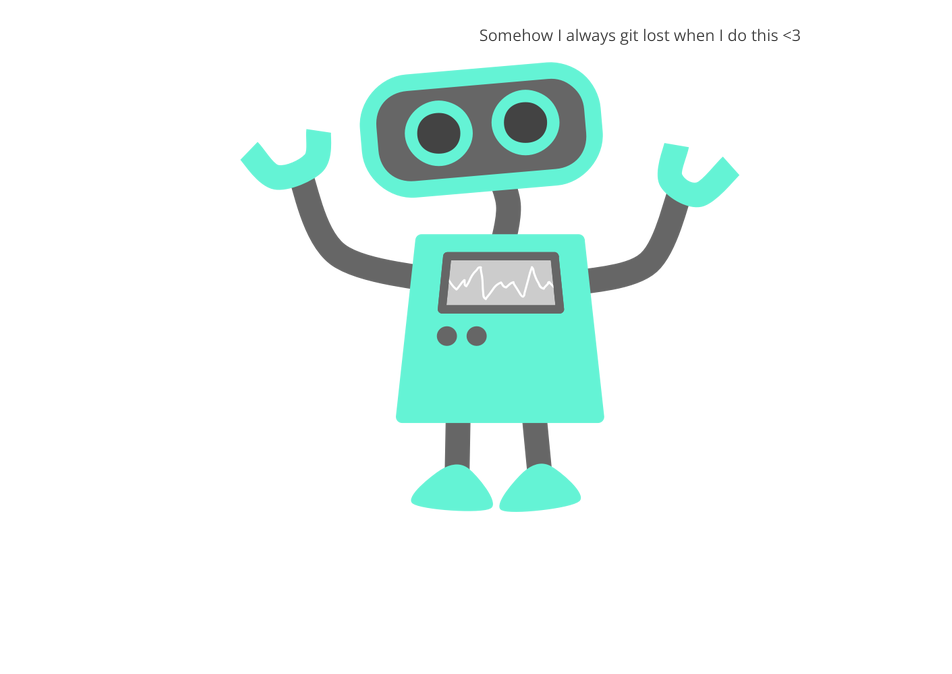
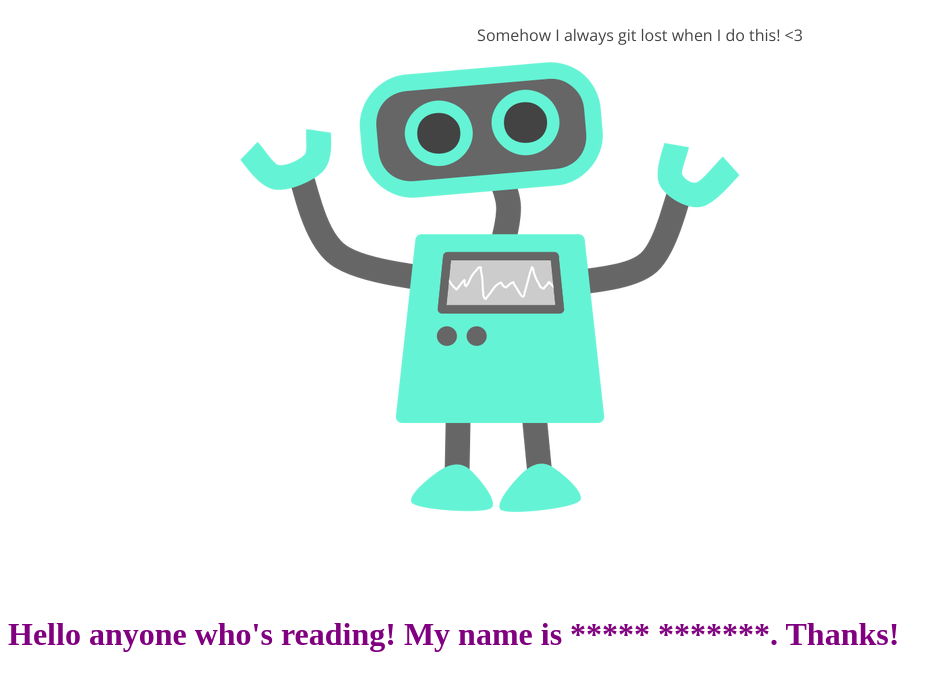
Before and after one commit to RhodaPickens/105-project, a plain HTML site: page index.html in a window 1280 px wide. Shown: the part 146-820 px from the top of the page, without its empty margins (0-952 px from the left). Drawn offline with nearby package versions, Linux system fonts and the light colour scheme.

Commit message:
Add more content to index.html

```diff
--- a/index.html
+++ b/index.html
@@ -9,8 +9,12 @@
 <body>
 	<section>
 		<h1>Gitting Going!</h1>
-		<p>Somehow I always git lost when I do this <3</p>
+		<p>Somehow I always git lost when I do this! <3</p>
 		<img src="img/happy-blue-robot.png">
 	</section>
+
+	<div>
+		<h1>Hello anyone who's reading! My name is ***** *******. Thanks!</h1>
+	</div>
 </body>
 </html>
```
